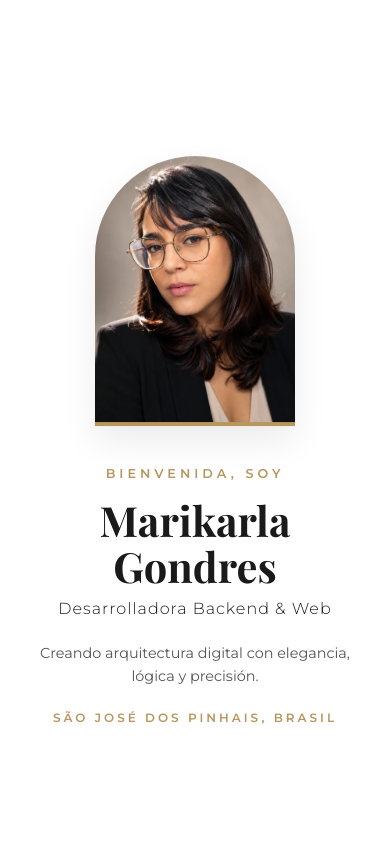
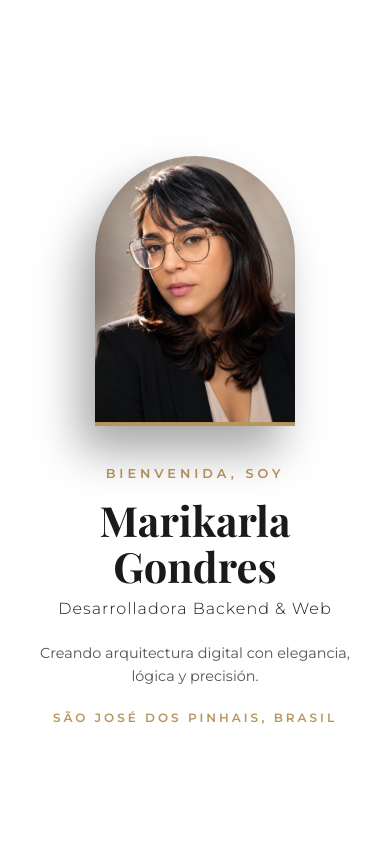
Before and after one commit to Mkgondres/miportafolio, a Flask app: page / in a window 390 px wide. Shown: the top 843 px of the page. Run offline with Flask 3, Linux system fonts and the light colour scheme; some web fonts are replaced.

Commit message:
Modify box-shadow for hero image styling
Updated box-shadow for improved 3D effect on mobile.

```diff
--- a/static/css/styles.css
+++ b/static/css/styles.css
@@ -69,10 +69,11 @@ body {
     height: 270px;
     object-fit: cover;
     border-radius: 100px 100px 0 0;
-    box-shadow: 0 15px 35px rgba(0,0,0,0.08);
+    box-shadow: -15px 25px 45px rgba(0, 0, 0, 0.35); /* 👈 SOMBRA 3D PARA MÓVIL */
     border-bottom: 4px solid var(--acento-bronce);
     transition: transform 0.4s ease, box-shadow 0.4s ease;
 }
+
 
 .hero-foto:hover {
     transform: scale(1.03);
```
